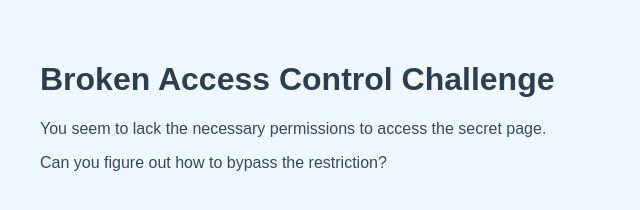
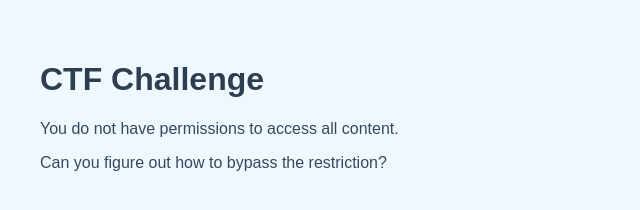
Before and after one commit to edassoulas/BAC_bingo, a plain HTML site: page index.html in a window 1280 px wide. Shown: the whole page, without its empty margins (0-640 px from the left). Drawn offline with Linux system fonts and the light colour scheme.

Commit message:
updated indec.html

```diff
--- a/index.html
+++ b/index.html
@@ -3,13 +3,13 @@
 <head>
     <meta charset="UTF-8">
     <meta name="viewport" content="width=device-width, initial-scale=1.0">
-    <title>BAC Challenge</title>
+    <title>CTF Challenge</title>
     <link rel="stylesheet" href="styles.css">
 </head>
 <body>
-    <h1>Broken Access Control Challenge</h1>
+    <h1>CTF Challenge</h1>
     <p>
-        You seem to lack the necessary permissions to access the secret page.
+        You do not have permissions to access all content.
     </p>
     <p>Can you figure out how to bypass the restriction?</p>
 </body>
```
